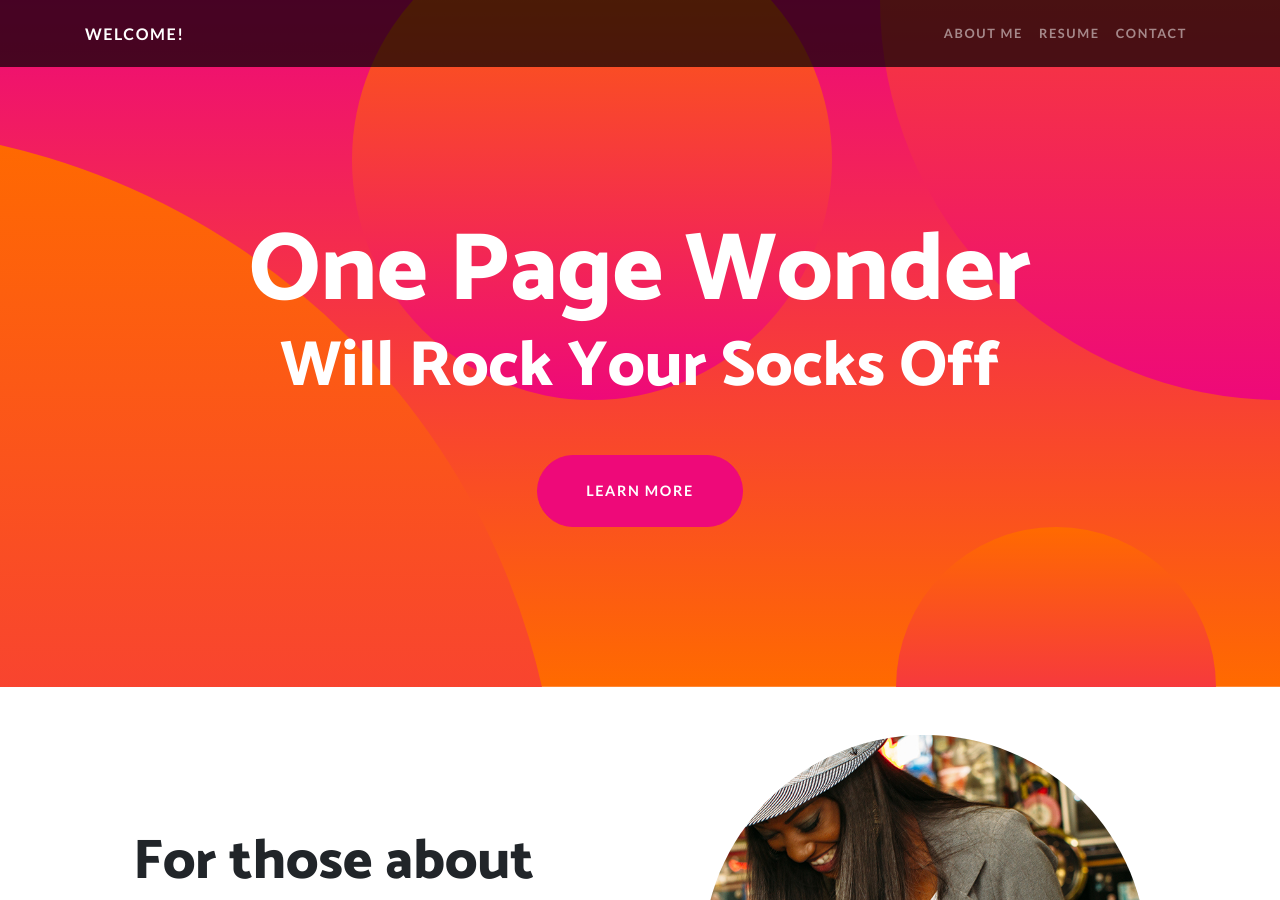
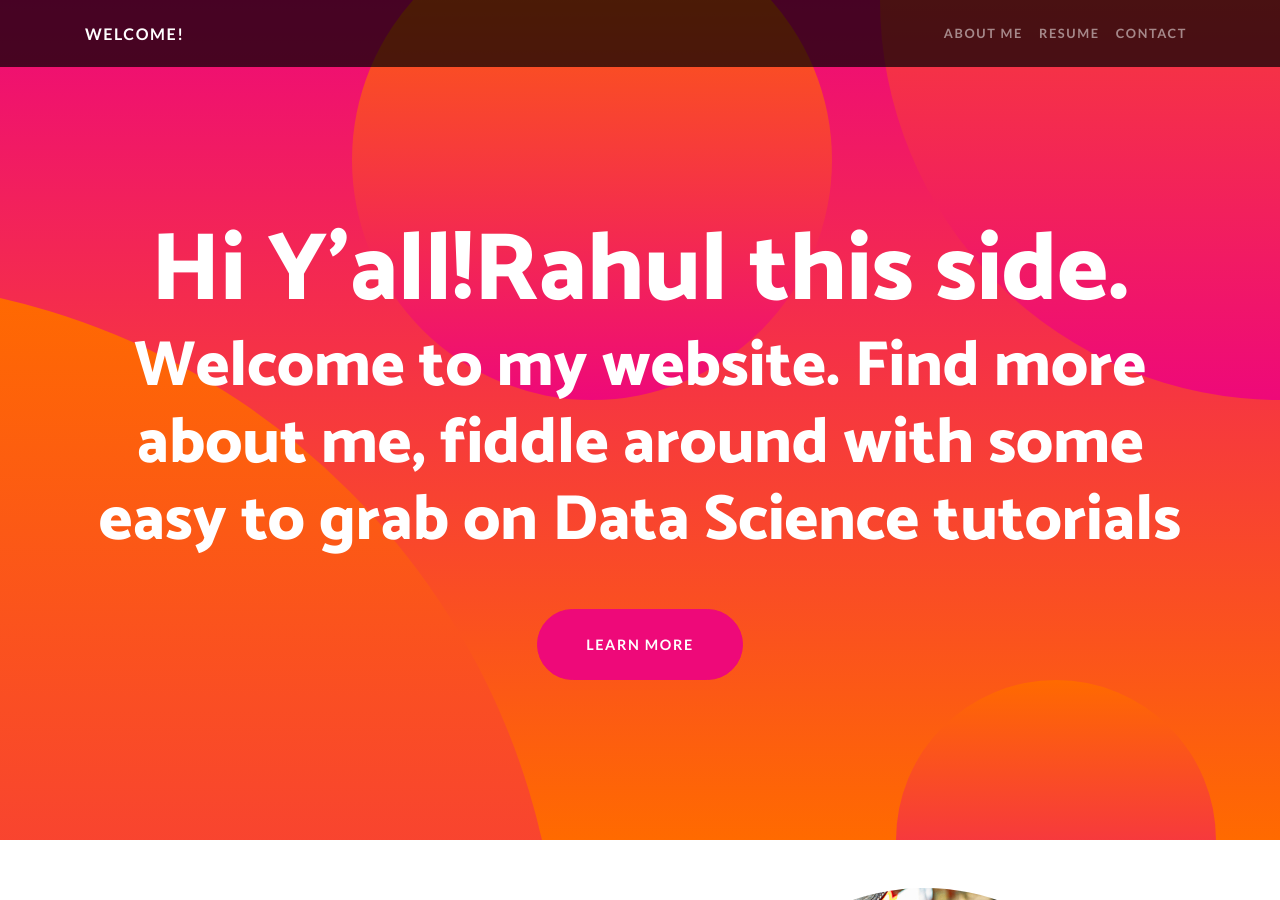
Before and after one commit to rc1208/rc1208.github.io, a Jekyll site: the page built from index.html, in a window 1280 px wide and 900 px high. Built offline with Jekyll 4.4.1, drawn with Linux system fonts in a browser that asks for light colours.

Commit message:
Update default.html

```diff
--- a/_layouts/default.html
+++ b/_layouts/default.html
@@ -50,8 +50,8 @@
     <header class="masthead text-center text-white">
       <div class="masthead-content">
         <div class="container">
-          <h1 class="masthead-heading mb-0">One Page Wonder</h1>
-          <h2 class="masthead-subheading mb-0">Will Rock Your Socks Off</h2>
+          <h1 class="masthead-heading mb-0">Hi Y'all!Rahul this side.</h1>
+          <h2 class="masthead-subheading mb-0">Welcome to my website. Find more about me, fiddle around with some easy to grab on Data Science tutorials</h2>
           <a href="#" class="btn btn-primary btn-xl rounded-pill mt-5">Learn More</a>
         </div>
       </div>
```
